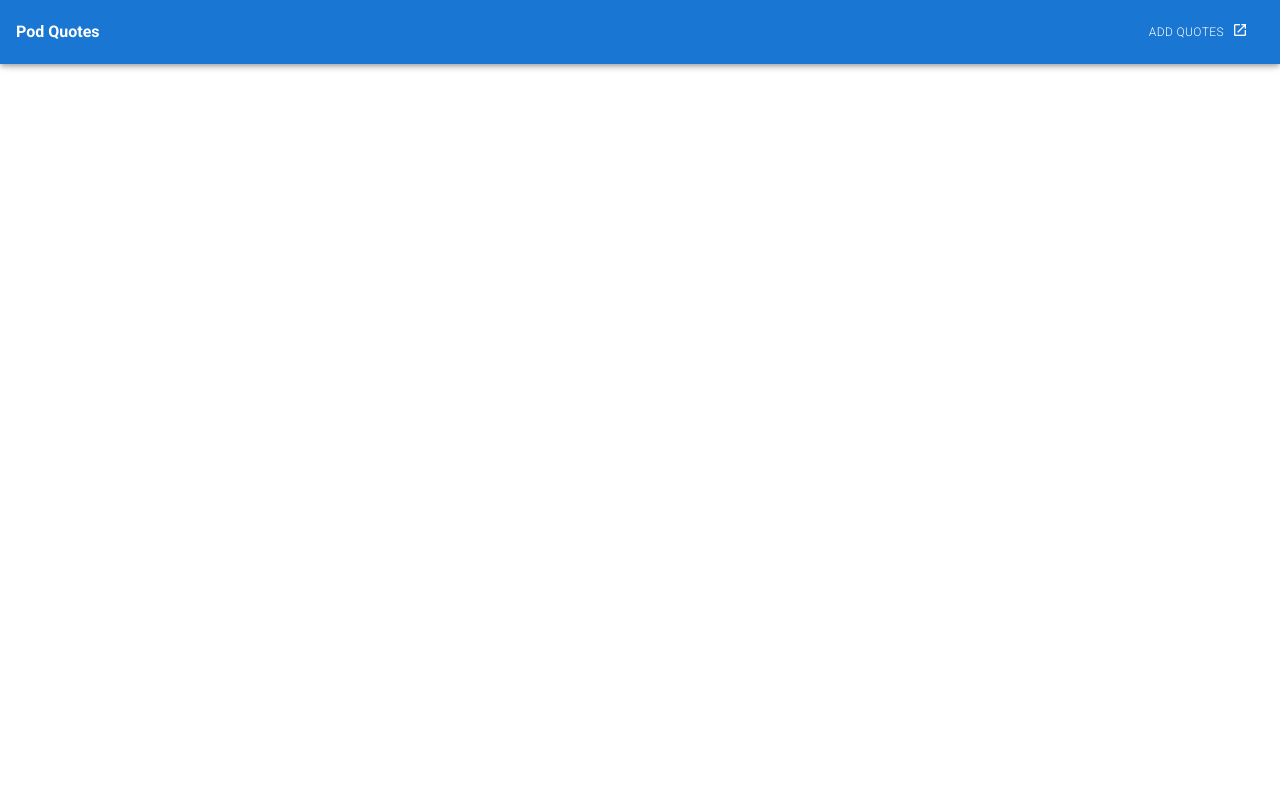
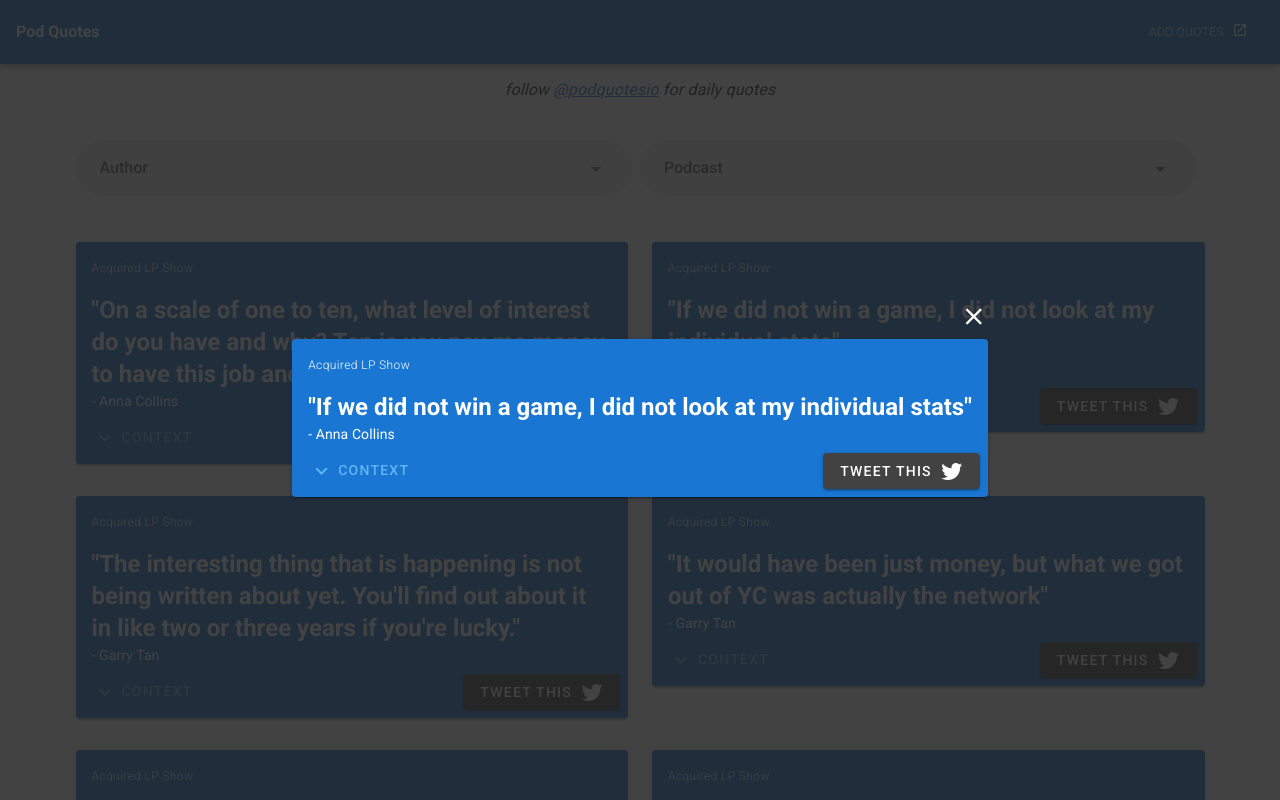
Before and after one commit to rethab/pod-quotes, a Vue app: page /quote/1 in a window 1280 px wide. Shown: the top 800 px of the page. Built offline with nearby package versions, Linux system fonts and the light colour scheme.

Commit message:
detail view for quote, new link in tweets, closes #6

```diff
--- a/src/components/Quote.vue
+++ b/src/components/Quote.vue
@@ -36,10 +36,10 @@
 <script>
 export default {
   name: 'Quote',
-  props: ['quote'],
+  props: ['quote', 'showContextInitial'],
   data() {
     return {
-      showContext: false,
+      showContext: this.showContextInitial,
     }
   },
   computed: {
@@ -48,8 +48,9 @@ export default {
       if (this.quote.by.twitter) {
         by += ` (@${this.quote.by.twitter})`;
       }
+      let link = `https://podquotes.io/quote/${this.quote.id}`;
 
-      const text = `"${this.quote.quote}"\n- ${by}\n\nvia @podquotesio`;
+      const text = `"${this.quote.quote}"\n- ${by}\n\n${link}`;
       return `https://twitter.com/intent/tweet?text=${encodeURIComponent(text)}`
     }
   }
--- a/src/components/Quotes.vue
+++ b/src/components/Quotes.vue
@@ -1,6 +1,17 @@
 <template>
   <v-container>
-    <v-card elevation="0" >
+    <v-overlay :value="!!singleQuote" :opacity="0.85">
+      <v-card elevation="0" color="transparent" v-click-outside="closeOverlay">
+        <v-card-actions color="white" class="pb-0">
+          <v-spacer/>
+          <v-btn icon large dark @click="closeOverlay"><v-icon>mdi-close</v-icon></v-btn>
+        </v-card-actions>
+        <v-card-text class="pt-0">
+          <Quote :quote="singleQuote" :show-context-initial="false"/>
+        </v-card-text>
+      </v-card>
+    </v-overlay>
+    <v-card elevation="0">
       <v-card-title>
         <v-autocomplete
             class="mr-2"
@@ -47,7 +58,8 @@ import Quote from '@/components/Quote';
 
 export default {
   name: 'Quotes',
-  components: { Quote },
+  components: {Quote},
+  props: ['quoteId'],
   data() {
     return {
       selectedPodcastId: null,
@@ -55,6 +67,10 @@ export default {
     }
   },
   computed: {
+    singleQuote: function () {
+      if (!this.quoteId) return;
+      return this.quotes.find(q => q.id === parseInt(this.quoteId));
+    },
     quotes: function () {
       return this.shuffle(data().quotes())
           .map(this.joinQuoteData)
@@ -65,6 +81,9 @@ export default {
     people: () => data().people(),
   },
   methods: {
+    closeOverlay() {
+      this.$router.push({name: 'home'});
+    },
     joinQuoteData(quote) {
       const episode = data().episodes().find(e => e.id === quote.episodeId);
       const podcast = data().podcasts().find(p => p.id === episode.podcastId);
--- a/src/data/data.js
+++ b/src/data/data.js
@@ -71,6 +71,7 @@ export default () => {
         quotes() {
             return [
                 {
+                    id: 1,
                     episodeId: 1,
                     quoteById: 1,
                     quote: 'If we did not win a game, I did not look at my individual stats',
@@ -78,6 +79,7 @@ export default () => {
                     context: 'playing basketball at harvard / team vs. individual',
                 },
                 {
+                    id: 2,
                     episodeId: 1,
                     quoteById: 1,
                     quote: 'What people are on the bus? How do you bring the new people onto the bus? What seat on the bus? How do yo udevelop or move them from one seat to the next on the bus? When is the time for someone to get off the bus?',
@@ -85,6 +87,7 @@ export default () => {
                     context: 'the people process, of which interviewing is a part',
                 },
                 {
+                    id: 3,
                     episodeId: 1,
                     quoteById: 1,
                     quote: 'When in doubt, throw them out',
@@ -92,6 +95,7 @@ export default () => {
                     context: 'deciding whether to hire a candidate',
                 },
                 {
+                    id: 4,
                     episodeId: 1,
                     quoteById: 1,
                     quote: 'The faster I get my data, the faster I can go and sell. [..] I work to be connected and authtentic and also create a good candidate experience where I can',
@@ -99,6 +103,7 @@ export default () => {
                     context: 'whether she ever goes into sell mode during an interview',
                 },
                 {
+                    id: 5,
                     episodeId: 1,
                     quoteById: 1,
                     quote: 'On a scale of zero to 100, what percent fit are you for this opportunity and why? What are the 3-5 factors?',
@@ -106,6 +111,7 @@ export default () => {
                     context: 'her first interview question. it tells here how much they know about the business / how prepared/enthousiastic they are',
                 },
                 {
+                    id: 6,
                     episodeId: 1,
                     quoteById: 1,
                     quote: 'On a scale of one to ten, what level of interest do you have and why? Ten is you pay me money to have this job and one is I can pay the money',
@@ -113,6 +119,7 @@ export default () => {
                     context: 'second question in interviews',
                 },
                 {
+                    id: 7,
                     episodeId: 2,
                     quoteById: 2,
                     quotedById: 3,
@@ -121,6 +128,7 @@ export default () => {
                     context: 'the most important habit is the one of saving. important commitment for young investors.',
                 },
                 {
+                    id: 8,
                     episodeId: 3,
                     quoteById: 4,
                     quote: '"Who can I get?" is the wrong question. You should start with "Who is the smartest person I know?"',
@@ -128,6 +136,7 @@ export default () => {
                     context: 'how to hire the best people',
                 },
                 {
+                    id: 9,
                     episodeId: 3,
                     quoteById: 4,
                     quote: 'Anytime there\'s a very strong reaction to something, there is something there',
@@ -135,6 +144,7 @@ export default () => {
                     context: 'how he realized there\'s something going on with YC. people around him talked very negatively about them',
                 },
                 {
+                    id: 10,
                     episodeId: 3,
                     quoteById: 4,
                     quote: 'Why startups fail: It\'s not one thing, it\'s actually five different things and all come together and they become intractable and the plane crashes and kills everyone.',
@@ -142,6 +152,7 @@ export default () => {
                     context: 'startups fail like planes',
                 },
                 {
+                    id: 11,
                     episodeId: 3,
                     quoteById: 4,
                     quote: 'It would have been just money, but what we got out of YC was actually the network',
@@ -149,6 +160,7 @@ export default () => {
                     context: 'how (being stanford graduates) they could have raised money without YC',
                 },
                 {
+                    id: 12,
                     episodeId: 3,
                     quoteById: 4,
                     quote: 'The interesting thing that is happening is not being written about yet. You\'ll find out about it in like two or three years if you\'re lucky.',
@@ -156,12 +168,14 @@ export default () => {
                     context: 'how to find stuff before other people are onto it',
                 },
                 {
+                    id: 13,
                     episodeId: 3,
                     quoteById: 4,
                     quote: 'Don\'t tell me there aren\'t enough smart people. If anything the people are trapped in these systems - basically machines that don\'t allow them to fully realize their potential.',
                     time: '45:10',
                 },
                 {
+                    id: 14,
                     episodeId: 3,
                     quoteById: 4,
                     quote: 'It\'s not that things that are hot can\'t be good. It\'s that, if it\'s hot it\'s not necessarily good',
@@ -169,6 +183,7 @@ export default () => {
                     context: 'hotness is not an indicator for whether to put money into something',
                 },
                 {
+                    id: 15,
                     episodeId: 3,
                     quoteById: 5,
                     quotedById: 4,
@@ -176,6 +191,7 @@ export default () => {
                     time: '52:55',
                 },
                 {
+                    id: 16,
                     episodeId: 3,
                     quoteById: 4,
                     quote: 'Really good engineers are gonna go and remake all of the planet.',
--- a/src/router/index.js
+++ b/src/router/index.js
@@ -9,6 +9,11 @@ const routes = [
     {
         path: '/',
         name: 'home',
+        component: Home,
+    },
+    {
+        path: '/quote/:id',
+        name: 'quote-details',
         component: Home,
     },
 ];
--- a/src/views/Home.vue
+++ b/src/views/Home.vue
@@ -1,7 +1,7 @@
 <template>
   <div>
     <Header/>
-    <Quotes/>
+    <Quotes :quote-id="$route.params.id"/>
   </div>
 </template>
 
```
Lines whose indentation alone changed are shown as unchanged.
